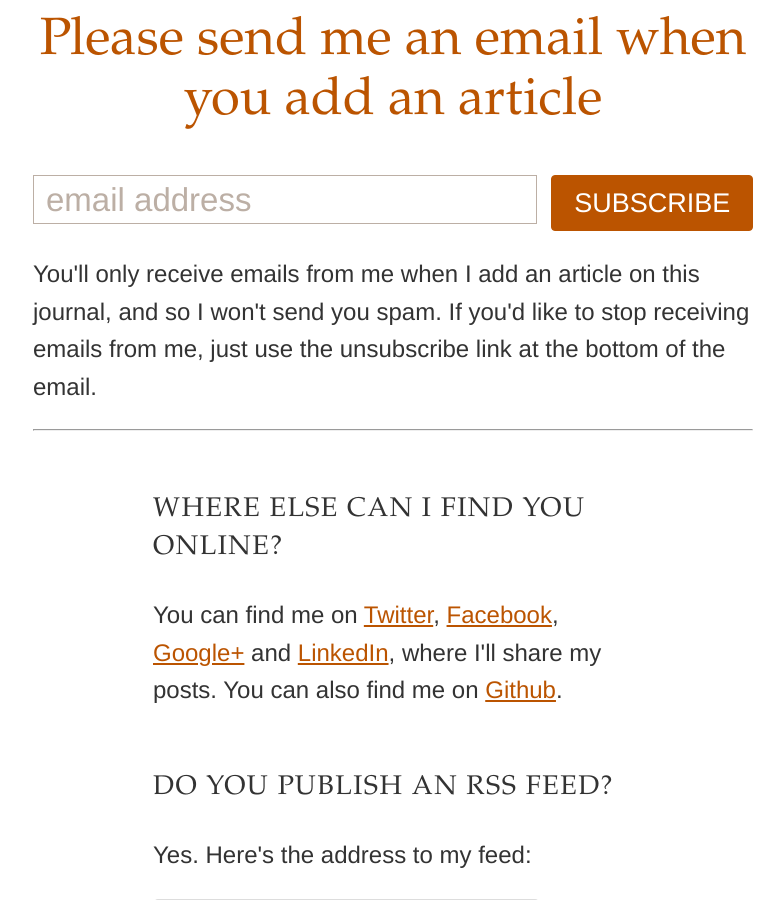
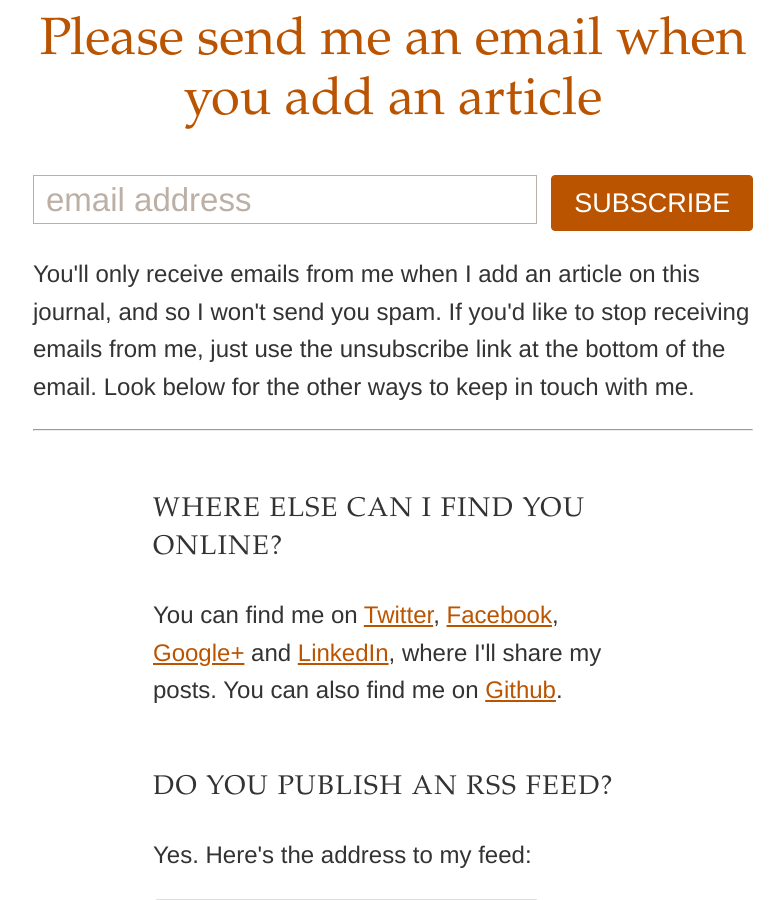
Before and after one commit to pascallaliberte/by.pascallaliberte.me, a Jekyll site: the page built from subscribe-follow/index.html, in a window 1280 px wide and 900 px high, scrolled down 736 px. Shown: the whole window, without its empty margins (247-1031 px from the left). Built offline with Jekyll 4.4.1, drawn with Linux system fonts in a browser that asks for light colours; nearby versions of some CDN libraries.

Commit message:
Added a note on the other ways to keep in touch.

```diff
--- a/subscribe-follow/index.html
+++ b/subscribe-follow/index.html
@@ -19,7 +19,7 @@ custom_css: modules/subscribe-follow
     </form>
 
     <p class="note">
-      You'll only receive emails from me when I add an article on this journal, and so I won't send you spam. If you'd like to stop receiving emails from me, just use the unsubscribe link at the bottom of the email.
+      You'll only receive emails from me when I add an article on this journal, and so I won't send you spam. If you'd like to stop receiving emails from me, just use the unsubscribe link at the bottom of the email. Look below for the other ways to keep in touch with me.
     </p>
 
   </section>
```
